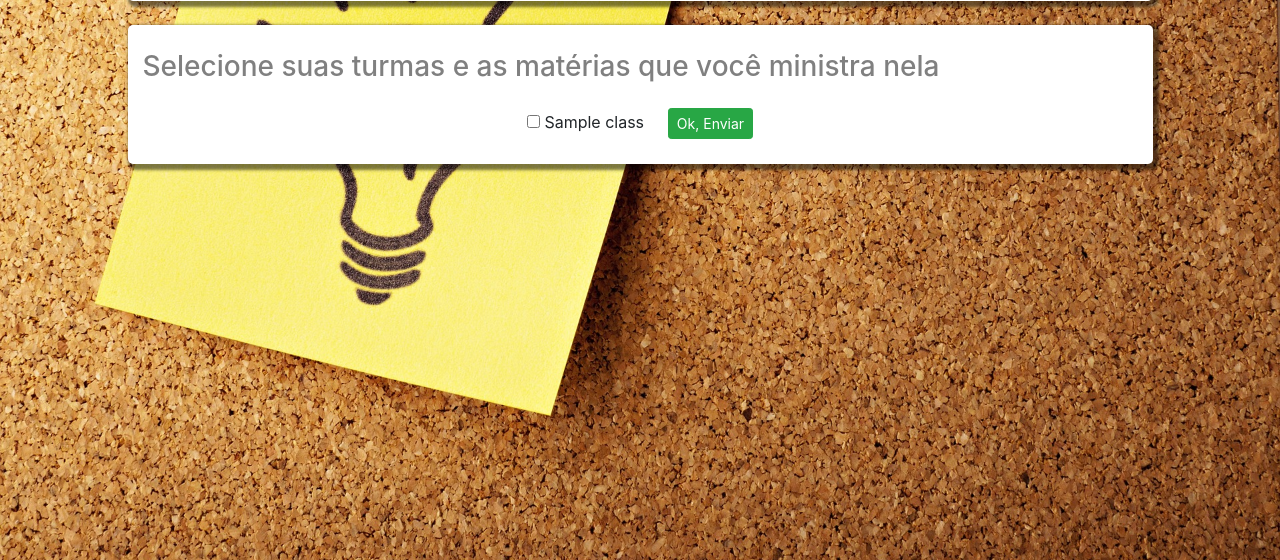
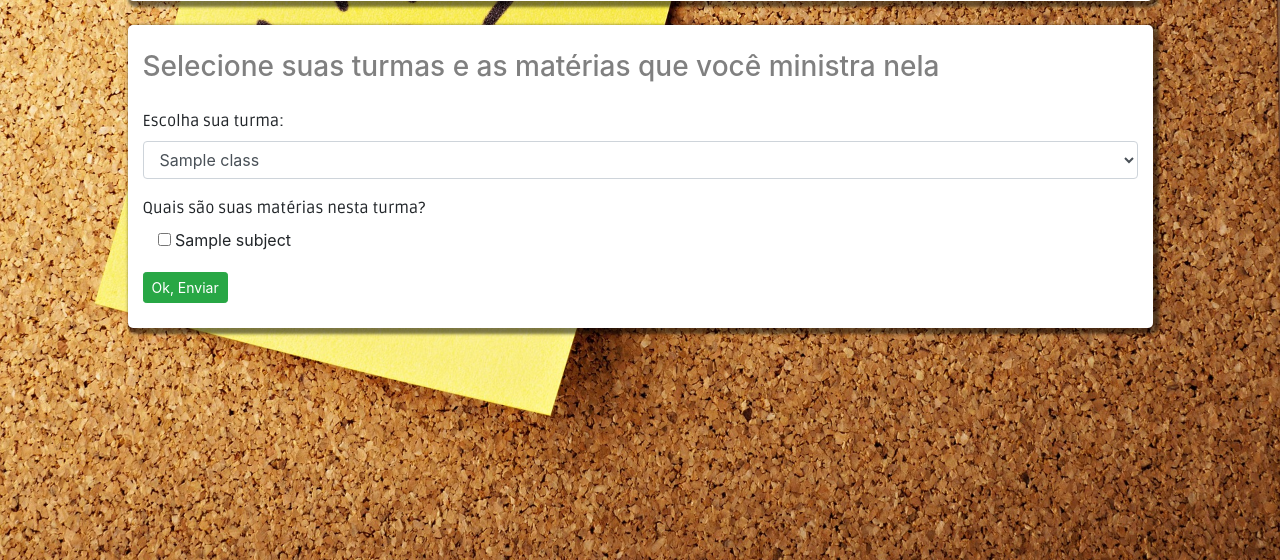
Before and after one commit to barretoMarcosPaulo/educa-online-web, a Django app: template apps/school/templates/teacher/class_rooms.html in a window 1280 px wide. Shown: the part 309-869 px from the top of the page. Run offline with Django 3.2, Linux system fonts and the light colour scheme; the template is opened without the code that fills it: most values are stand-ins (such as "Sample title", 1, 10 or a date in 2020); parts of the project's set-up code (start-up, migrations or seed data) failed here and were passed over; some libraries are stand-ins or nearby versions.

Commit message:
feat: select box to select class rooms and subjects

```diff
--- a/apps/school/templates/teacher/class_rooms.html
+++ b/apps/school/templates/teacher/class_rooms.html
@@ -44,18 +44,32 @@
         <br>
         <br>
 
-        <div class="text-center col-md-12">
-            {% for class in class_suggestions %}
+        <!-- Select Class Room -->
+        <div class="form-group">
+            <label for="sel1">Escolha sua turma:</label>
+            <select class="form-control" id="select-box" onchange="changeTextInLabel(this)">
+                {% for class in class_suggestions %}
+                    <option id="{{class.id}}" value="{{class.id}}">{{class }}</option>
+                {% endfor %}
+            </select>
+        </div>
+
+        <!-- Select Subjects -->
+        <label id="txt-class">Quais são suas matérias nesta turma? </label>
+        <div class="text-left col-md-12">
+            {% for subject in subjects %}
             <div class="d-inline-block" style="margin-right: 2%;">
-                <input type="checkbox" id="{{class.id}}" value="{{class.id}}" class="checkbox">
-                {{class}}
+                <input type="checkbox" id="{{subject.id}}" value="{{subject.id}}" class="checkbox">
+                {{subject}}
             </div>
             {% endfor %}
-            <button class="btn btn-success btn-sm" id="btn-send">Ok, Enviar</button>
         </div>
+        <button class="btn btn-success btn-sm" id="btn-send" style="margin-top: 2%;">Ok, Enviar</button>
 
-        <form method="POST" class="d-none" id="formSubjects">
+
+        <form method="POST" class="d-none" id="formClassRooms">
             {% csrf_token %}
+            <input type="text" id="class" name="class">
             <input type="text" id="subjects" name="subjects">
         </form>
 
@@ -66,23 +80,11 @@
 <script>
     // Send Subjects
     document.querySelector('#btn-send').addEventListener('click', function () {
-        let valid = checkSelectSubjects();
-        if (!valid) {
-            alert('Selecione pelo menos uma matéria');
-        } else {
-            document.querySelector('#subjects').value = getValuesCheckbox();
-            document.querySelector('#formSubjects').submit();
-
-        }
+        document.querySelector('#subjects').value = getValuesCheckbox();
+        document.querySelector('#formSubjects').submit();
     })
 
-    function checkSelectSubjects() {
-        let oneChecked = false;
-        document.querySelectorAll('.checkbox').forEach((checkbox) => {
-            if (checkbox.checked) oneChecked = true;
-        })
-        return oneChecked;
-    }
+
 
     function getValuesCheckbox() {
         let listStrSubjects = "";
@@ -94,8 +96,14 @@
         })
 
         return listStrSubjects.substring(1);
-        ;
+
     }
 
+    // Change Text on label select subjects
+    function changeTextInLabel(select){
+        const textOption = select.options[select.selectedIndex].text;
+        console.log(select.value)
+        document.querySelector('#txt-class').textContent  = `Quais são sua matérias na turma ${textOption}`
+    }
 </script>
 {% endblock %}
--- a/apps/school/views.py
+++ b/apps/school/views.py
@@ -126,16 +126,16 @@ class TeacherClassRoom(TemplateView):
 
         if not teacher.classroom.all():
             have_class = False
-            class_suggestions = teacher.school.subjects.all()
+            class_suggestions = teacher.school.class_rooms.all()
         else:
             teacher_class = teacher.classroom.all()
             for class_room in teacher.school.class_rooms.all():
                 if class_room not in teacher_class:
                     class_suggestions.append(class_room)
 
-        print(have_class)
         context['teacher'] = teacher
         context['have_class_rooms'] = have_class
         context['class_suggestions'] = class_suggestions
+        context['subjects'] = teacher.subjects.all()
 
         return context
```
